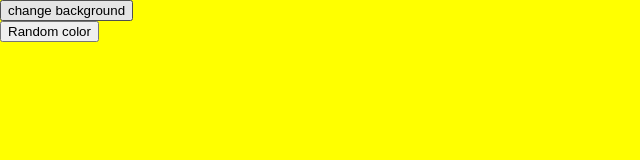
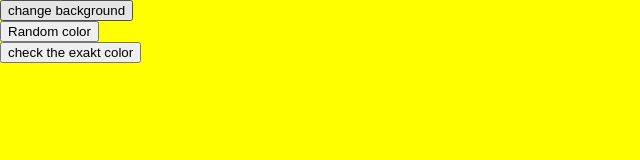
Before and after one commit to SakineMazlomyar/playground, a plain HTML site: page index.html in a window 1280 px wide. Shown: the whole page, without its empty margins (0-640 px from the left). Drawn offline with Linux system fonts and the light colour scheme.

Commit message:
Math.random

```diff
--- a/index.html
+++ b/index.html
@@ -10,7 +10,8 @@
     <body>
         <!-- here is a comment -->
         <button type="button" onclick="backgrounChange()"> change background</button><br>
-        <button type="button" onclick="mathRandom()">Random color</button>
+        <button type="button" onclick="mathRandom()">Random color</button><br>
+        <button type="button" onclick="exaktColor()"> check the exakt color</button>
 
     </body>
     <script src="jsIndex.js"></script>
--- a/jsIndex.js
+++ b/jsIndex.js
@@ -53,3 +53,25 @@ function mathRandom(){
 
 
 }
+
+function exaktColor(){
+
+    var red=Math.round(Math.random() * 255);
+    var green=Math.round(Math.random() * 255);
+    var blue=Math.round(Math.random() * 255);
+
+/*     den långa raden för att få den avrund och random
+var TheRandomNumber = Math.random()*255;
+    var m= Math.floor(TheRandomNumber)
+    console.log(TheRandomNumber)
+ */
+    var rgbVariable = "rgb(" + red +"," + green + "," + blue +")";
+    console.log(rgbVariable)
+    document.body.style.backgroundColor = rgbVariable;
+/*     document.body.style.backgroundColor = rgbVariable;
+    var rgbVariableTwo = "rgb(" + green+ ",222,222)";
+    document.body.style.backgroundColor = rgbVariableTwo;
+    var rgbVariableThree = "rgb(" + blue+ ",222,222)";
+    document.body.style.backgroundColor = rgbVariableThree; */
+}
+/* setInterval(rgbVariable, 1000) */
```
